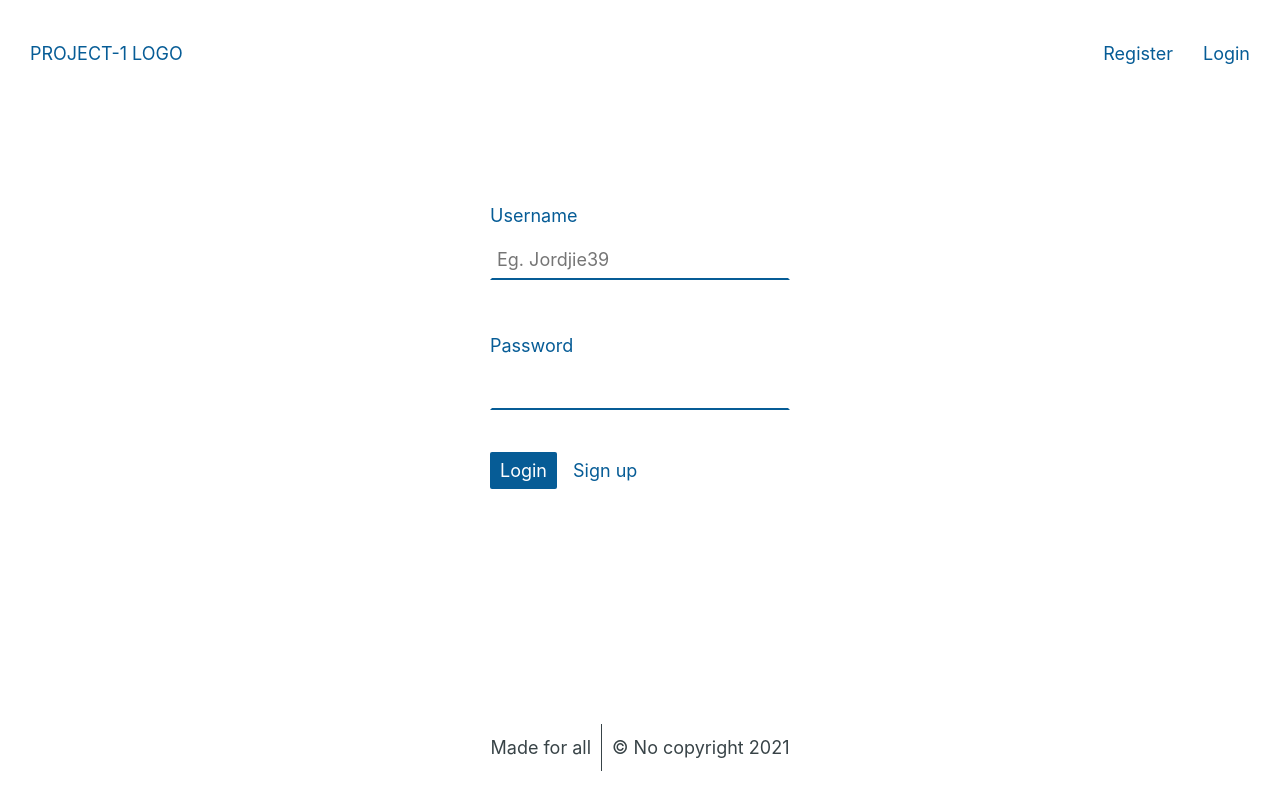
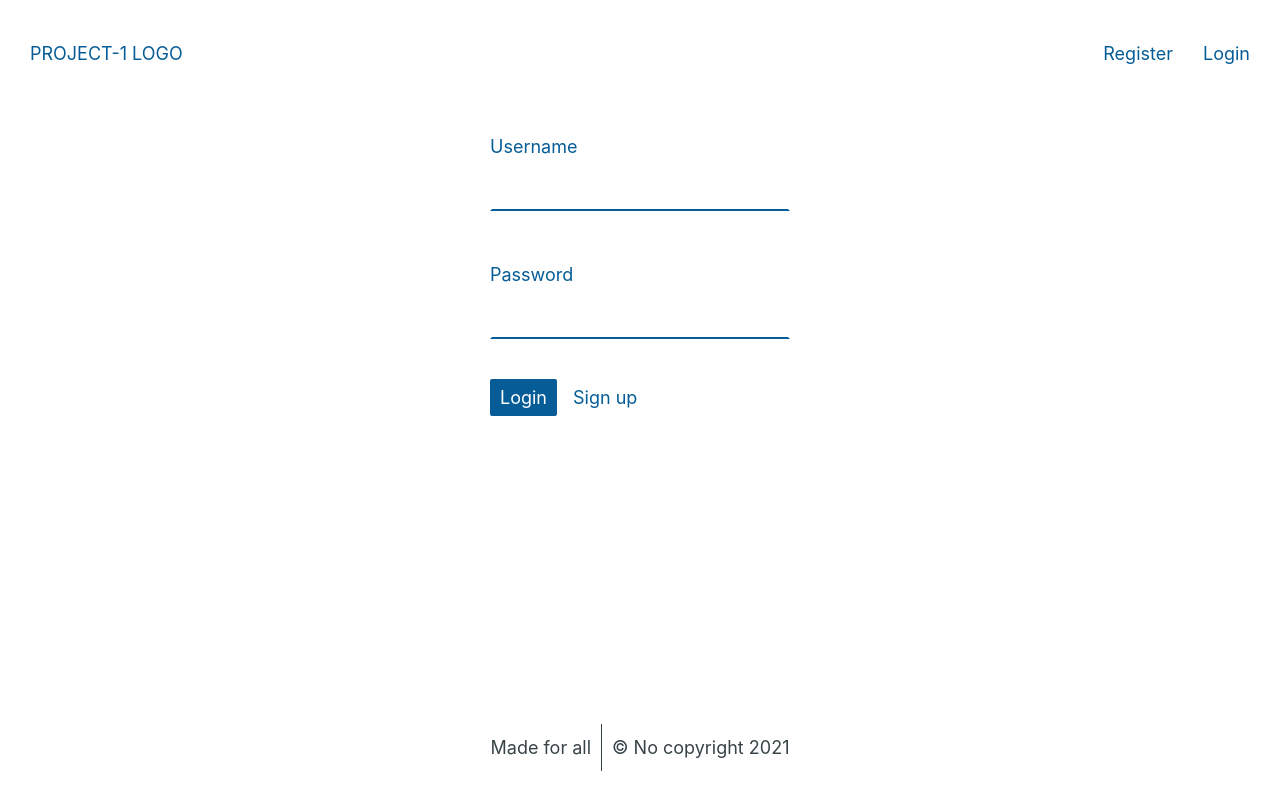
Before and after one commit to pyc4life/project-1, a React (Create React App) app in the folder client/: page /login in a window 1280 px wide. Shown: the top 796 px of the page. Built offline with nearby package versions, Linux system fonts and the light colour scheme.

Commit message:
housekeepinkg

```diff
--- a/client/src/components/Login/LoginView.js
+++ b/client/src/components/Login/LoginView.js
@@ -21,7 +21,6 @@ const LoginView = ({
                 <FormControl
                     name='username'
                     type='text'
-                    placeholder='Eg. Jordjie39'
                     label='Username'
                     onChangeHandler={onChangeHandler}
                     errorMessage={usernameErrorMessage}
--- a/client/src/components/Login/LoginView.scss
+++ b/client/src/components/Login/LoginView.scss
@@ -1,19 +1,13 @@
 @import './../../variables.scss';
 
 .login-section {
-	display: flex;
-	height: 60vh;
 
 	.login-container {
-		display: flex;
-		border-radius: 5px;
-		max-width: 500px;
-		width: 100%;
+		max-width: 300px;
 		margin: auto;
 
 		.login-form {
 			margin: 15px auto;
-			width: 60%;
 
 			.not-register-yet {
 				margin-left: 10px;
--- a/client/src/components/Register/RegisterView.js
+++ b/client/src/components/Register/RegisterView.js
@@ -50,7 +50,7 @@ const RegisterView = ({
                 />
 
                 <Link
-                    className="already-register"
+                    className="already-register-btn"
                     to="/login"
                 >
                     <span>Sign in</span>
--- a/client/src/components/Register/RegisterView.scss
+++ b/client/src/components/Register/RegisterView.scss
@@ -1,21 +1,15 @@
 @import './../../variables.scss';
 
 .register-section {
-	display: flex;
-	height: 60vh;
 
 	.register-container {
-		display: flex;
-		border-radius: 5px;
-		max-width: 500px;
-		width: 100%;
+		max-width: 300px;
 		margin: auto;
 
 		.register-form {
 			margin: 15px auto;
-			width: 60%;
 
-			.already-register {
+			.already-register-btn {
 				margin-left: 10px;
 				color: $secondary-color;
 				padding: 5px;
--- a/client/src/components/shared/FormControl/FormControl.scss
+++ b/client/src/components/shared/FormControl/FormControl.scss
@@ -26,6 +26,8 @@
 
 	.form-control-warning {
 		color: rgb(172, 8, 8);
-		min-height: 42px;
+		min-height: 40px;
+		font-size: 16px;
+		line-height: 1.2;
 	}
 }
```
